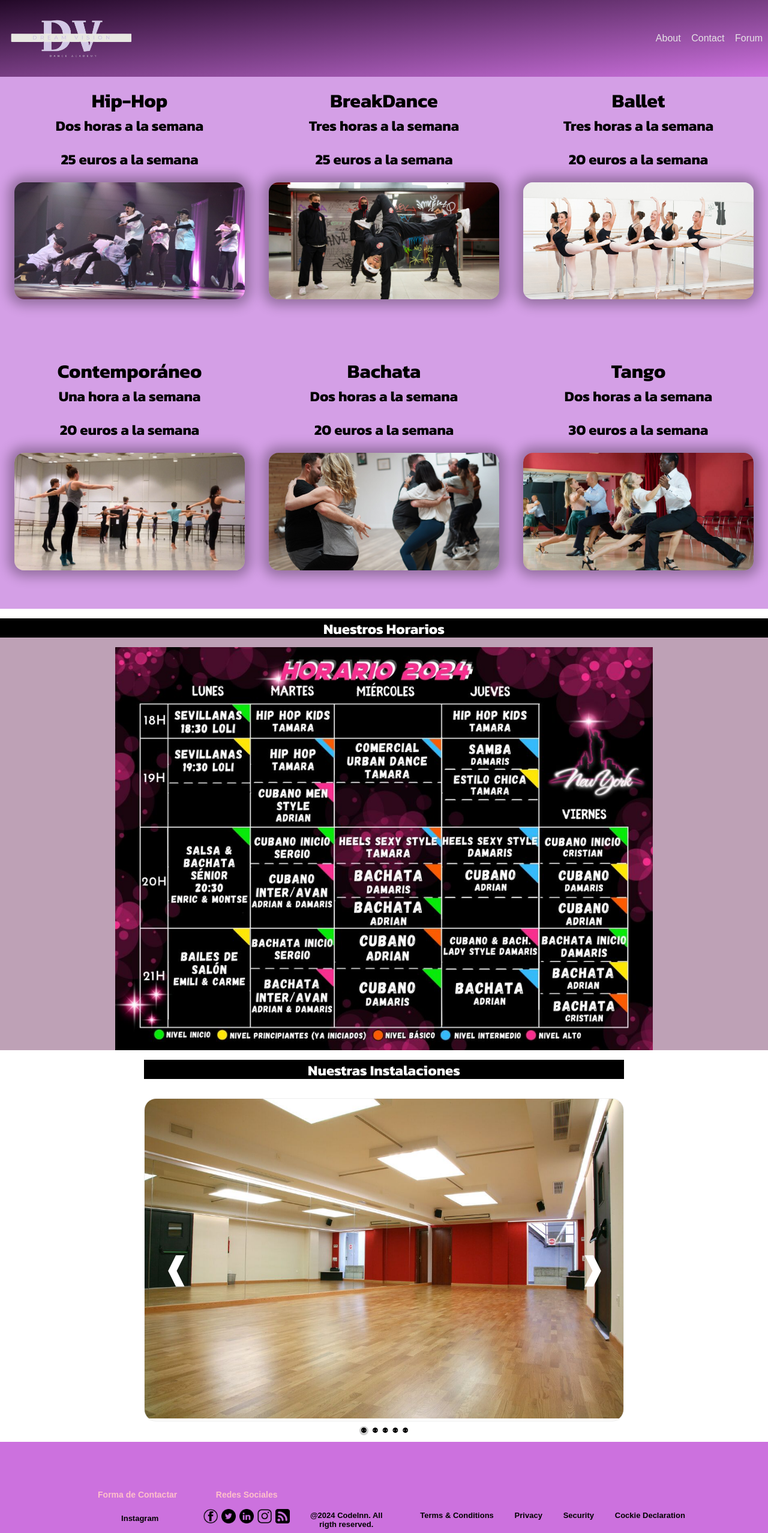
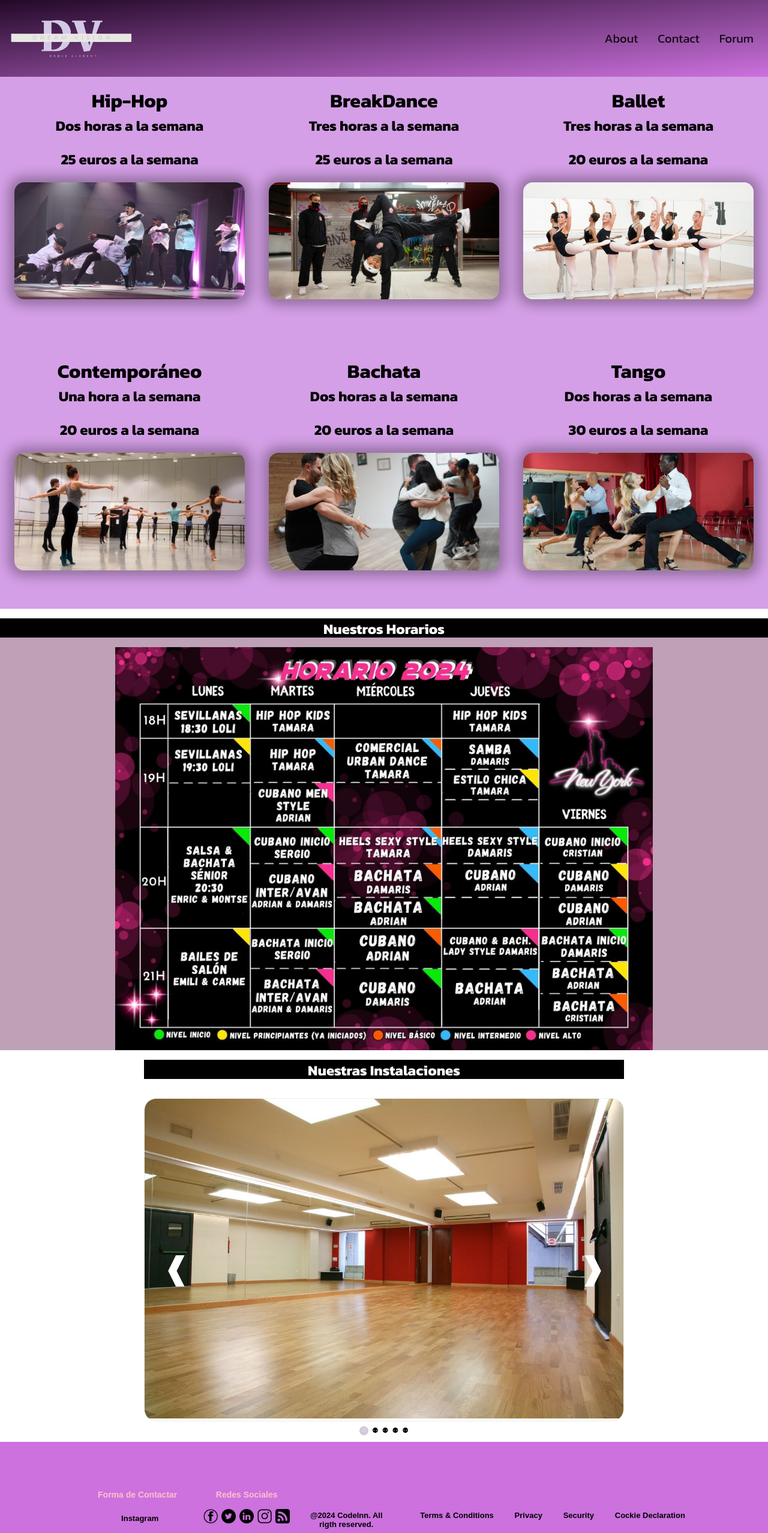
Before and after one commit to Cynthia2221/DanceAcademy, a React (Vite) app: page / in a window 1280 px wide. Shown: the top 2556 px of the page at 60% size. Built offline with nearby package versions, Linux system fonts and the light colour scheme.

Commit message:
Decorar la página

```diff
--- a/src/components/Navbar.css
+++ b/src/components/Navbar.css
@@ -1,5 +1,5 @@
 .active {
-    background-color: rgb(67, 9, 67);
+    color: rgb(223, 199, 243);
 }
 
 nav {
@@ -36,13 +36,16 @@ nav ul li {
 }
 
 nav ul li a {
+    font-size: 20px;
+    font-family: "Kanit", sans-serif;
     display: block;
     text-decoration: none;
-    color: rgb(230, 228, 230);
+    color: rgb(19, 8, 19);
     padding: 0.5rem;
     margin: 0 0.05rem;
     border: 0.5rem;
     border-radius: 0.5rem;
+    margin-right: 1rem;
 }
 
 nav ul li a:not(.active):hover {
```
Also changed, not shown: 1 other file (tests, documents, lock files or other folders).
